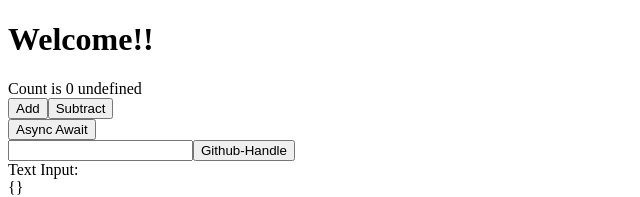
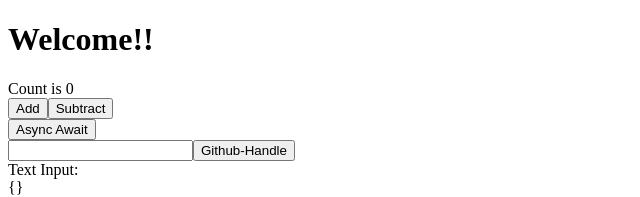
Before and after one commit to d-kang/react-starter, a React app: page / in a window 1280 px wide. Shown: the top 197 px of the page, without its empty margins (0-640 px from the left). Built offline with nearby package versions, Linux system fonts and the light colour scheme.

Commit message:
Add Display Count Component

```diff
--- a/src/components/App.jsx
+++ b/src/components/App.jsx
@@ -3,6 +3,7 @@ import { connect } from 'react-redux';
 import PropTypes from 'prop-types';
 import GenericFormField from './GenericFormField';
 import Counter from './Counter';
+import Display from './Display';
 
 export class App extends Component {
   state = {
@@ -65,9 +66,9 @@ export class App extends Component {
       <div>
         <h1>{this.props.welcome}</h1>
         <div>
-          {`${this.props.myStr} ${this.props.count} ${this.state.orange}` }
+          <Display {...this.props}/>
         </div>
-        <Counter {...this.props}/>
+        <Counter {...this.props} />
         <input
           type="button"
           value="Async Await"
--- a/src/components/Counter.jsx
+++ b/src/components/Counter.jsx
@@ -1,6 +1,7 @@
 import React, { Component } from 'react';
 
 class Counter extends Component {
+
   addCount = () => {
     console.log('this.props', this.props);
     this.props.increment();
@@ -27,7 +28,4 @@ class Counter extends Component {
   }
 }
 
-
-
-
 export default Counter;
--- /dev/null
+++ b/src/components/Display.jsx
@@ -0,0 +1,9 @@
+import React from 'react';
+export default function(props) {
+  console.log('props', props)
+  return (
+    <div>
+      {`${props.myStr} ${props.count}` }
+    </div>
+  )
+}
```
